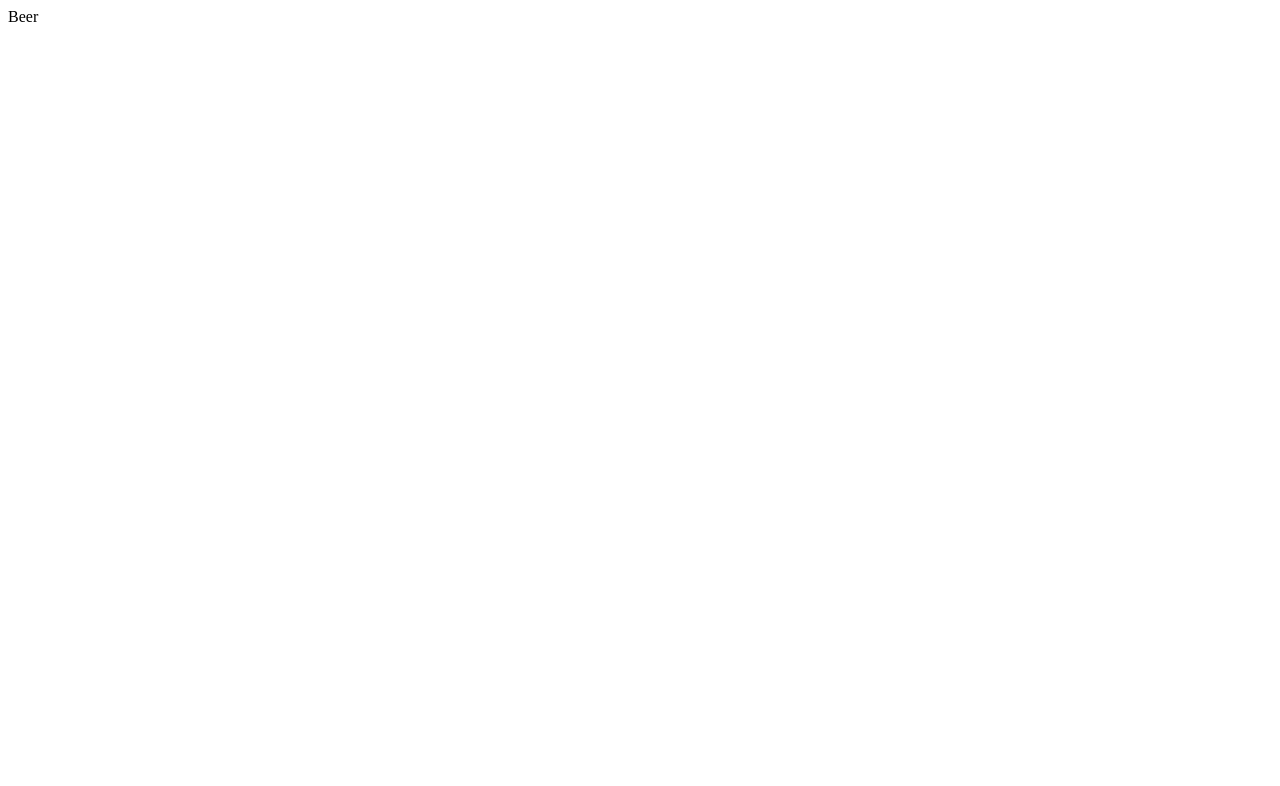
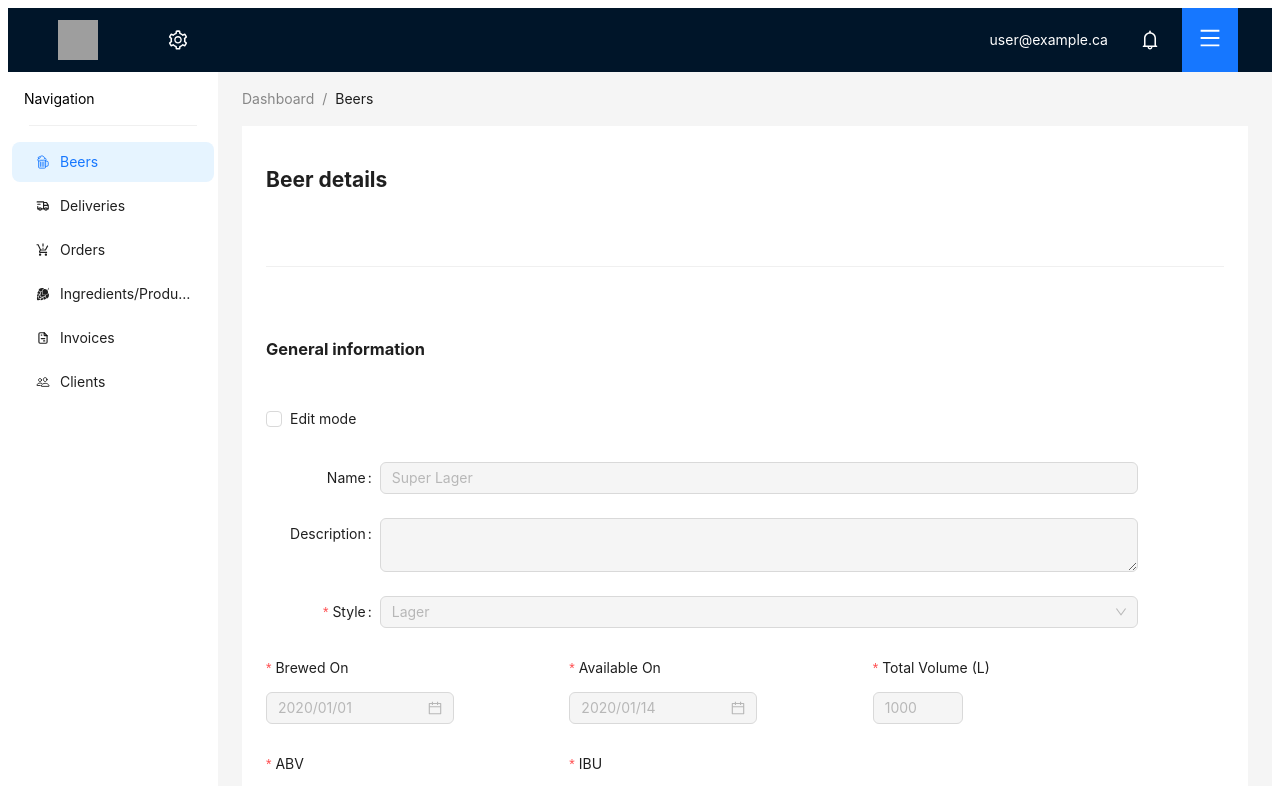
Before and after one commit to m3c-ode/m3b-mgtm-service, a Next.js app: page /beers/1 in a window 1280 px wide. Shown: the top 786 px of the page. Built offline with nearby package versions, Linux system fonts and the light colour scheme; grey boxes are pictures that could not be loaded.

Commit message:
simple beer info page with edit option tbc

```diff
--- a/src/components/Dashboard/Dashboard.tsx
+++ b/src/components/Dashboard/Dashboard.tsx
@@ -1,15 +1,13 @@
 import React from 'react';
-import { LaptopOutlined, NotificationOutlined, UserOutlined } from '@ant-design/icons';
 import type { MenuProps } from 'antd';
 import { Breadcrumb, Layout, Menu, theme } from 'antd';
-import { Footer } from 'antd/es/layout/layout';
-import Divider from 'antd/es/divider';
+import { Divider } from 'antd';
 import Link from 'next/link';
 import CustomNavigation from './CustomNavigation';
 import CustomHeader from './CustomHeader';
 import { Toaster } from 'react-hot-toast';
 
-const { Header, Content, Sider } = Layout;
+const { Header, Content, Sider, Footer } = Layout;
 
 const headerItems: MenuProps['items'] = ['1', '2', '3'].map((key) => ({
     key,
--- a/src/components/Forms/Beer/BeerForm.tsx
+++ b/src/components/Forms/Beer/BeerForm.tsx
@@ -73,7 +73,10 @@ const BeerForm = (props: Props) => {
             availableOn: formData.availableOn.format('YYYY-MM-DD'),
             qty: {
                 total: formData.qty,
-            }
+            },
+            abv: formData.abv,
+            ibu: formData.ibu,
+        };
         // hops: formData.hops,
         // grains: formData.grains
     };
--- a/src/components/Forms/Beer/BeerInfoFields.tsx
+++ b/src/components/Forms/Beer/BeerInfoFields.tsx
@@ -88,7 +88,6 @@ const BeerInfoFields = (props: Props) => {
 
                         label="Projected Volume (L)"
                         name="qty"
-                        // initialValue={new Date()}
                         rules={[{ required: true, message: 'Please input expected volume!' }]}
                     >
                         <InputNumber min={0} />
--- /dev/null
+++ b/src/components/Forms/Beer/EditBeerForm.tsx
@@ -0,0 +1,174 @@
+import { Form, Divider, Input, Select, Col, DatePicker, InputNumber, Row, Switch, Checkbox, Button } from 'antd';
+import dayjs from 'dayjs';
+import React, { useState } from 'react';
+import { BeerData, BeersStylesEnum } from '../../../types/beers';
+import Dashboard from '../../Dashboard';
+import styles from './styles.module.scss';
+const { TextArea } = Input;
+const { Option } = Select;
+
+
+type Props = {
+    data: BeerData;
+};
+
+const EditBeerForm = ({ data }: Props) => {
+    console.log("🚀 ~ file: EditBeerForm.tsx:14 ~ EditBeerForm ~ data", data);
+    const [form] = Form.useForm();
+
+    const [isFormDisabled, setIsFormDisabled] = useState(true);
+    // const router = useRouter();
+    // console.log('router query', router.query);
+
+    // extract data
+    const { name, description, style, status, abv, ibu, brewedOn, availableOn, qty } = data;
+    // console.log("🚀 ~ file: [id].tsx:19 ~ Beer ~ params", params);
+
+    const switchMode = ({ disabled }: { disabled: boolean; }) => {
+        console.log("🚀 ~ file: EditBeerForm.tsx:28 ~ switchMode ~ checked", disabled);
+        setIsFormDisabled(disabled);
+    };
+
+    const onFinish = (values: any) => {
+        console.log(values);
+    };
+
+    const onFinishFailed = (errorInfo: any) => {
+        console.log(errorInfo);
+    };
+
+    return (
+        <Dashboard>
+            <h2>Beer details</h2>
+            <Divider />
+            <h3>General information</h3>
+            <Checkbox
+                checked={!isFormDisabled}
+                onChange={(e) => setIsFormDisabled(!e.target.checked)}
+            >
+                Edit mode
+            </Checkbox>
+            <Form
+                form={form}
+                name="createBeerForm"
+                labelCol={{ span: 3 }}
+                wrapperCol={{ span: 20 }}
+                initialValues={{ remember: true }}
+                onFinish={onFinish}
+                onFinishFailed={onFinishFailed}
+                autoComplete="off"
+                className={styles.createBeerForm}
+                onValuesChange={switchMode}
+                disabled={isFormDisabled}
+            // layout="vertical"
+            >
+                <Form.Item
+                    initialValue={name}
+                    name="name" label="Name">
+                    <Input
+                        value={name}
+                    // defaultValue={name}
+                    />
+                </Form.Item>
+                <Form.Item
+                    initialValue={description}
+                    name="description" label="Description">
+                    <TextArea
+                        value={description}
+                        defaultValue={description}
+                    />
+                </Form.Item>
+                <Form.Item
+                    label="Style"
+                    name="style"
+                    initialValue={style}
+                    rules={[{ required: true, message: 'Please input beer style!' }]}
+                >
+                    <Select>
+                        {Object.values(BeersStylesEnum).map((value, index) => (
+
+                            <Option
+                                key={index}
+                                value={value}
+                            >
+                                {value}
+                            </Option>
+                        ))}
+                    </Select>
+                </Form.Item>
+                <Row>
+                    <Col span={8}>
+                        <Form.Item
+                            labelCol={{ span: 24 }}
+                            // labelAlign=
+                            label="Brewed On"
+                            name="brewedOn"
+                            initialValue={dayjs(brewedOn)}
+                            rules={[{ required: true, message: 'Please input brewedd on date!' }]}
+                        >
+                            <DatePicker /* defaultValue={dayjs()} */ format={'YYYY/MM/DD'}
+                            // placeholder={dayjs().format('YYYY/MM/DD')}
+                            />
+                        </Form.Item>
+                    </Col>
+                    <Col span={8}>
+                        <Form.Item
+                            labelCol={{ span: 24 }}
+                            label="Available On"
+                            name="availableOn"
+                            initialValue={dayjs(availableOn)}
+                            rules={[{ required: true, message: 'Please input available on date!' }]}
+                        >
+                            <DatePicker /* defaultValue={dayjs().add(4, 'week')} */ format={'YYYY/MM/DD'}
+                            // placeholder={dayjs().add(4, 'week').format('YYYY/MM/DD')}
+                            />
+                        </Form.Item>
+                    </Col>
+                    <Col span={8}>
+                        <Form.Item
+                            labelCol={{ span: 24 }}
+                            label="Total Volume (L)"
+                            name="qty"
+                            initialValue={qty.total}
+                            rules={[{ required: true, message: 'Please input total volume!' }]}
+                        >
+                            <InputNumber min={0} />
+                        </Form.Item>
+                    </Col>
+                </Row>
+                <Row>
+                    <Col span={8}>
+                        <Form.Item
+                            labelCol={{ span: 24 }}
+                            label="ABV"
+                            name="abv"
+                            initialValue={abv}
+                            rules={[{ required: true, message: 'Please input abv!' }]}
+                        >
+                            <InputNumber min={0} step={0.1} />
+                        </Form.Item>
+                    </Col>
+                    <Col span={8}>
+                        <Form.Item
+                            labelCol={{ span: 24 }}
+                            label="IBU"
+                            name="ibu"
+                            initialValue={ibu}
+                            rules={[{ required: true, message: 'Please input ibu!' }]}
+                        >
+                            <InputNumber min={0} />
+                        </Form.Item>
+                    </Col>
+                </Row>
+
+                <Form.Item>
+                    <Button type="primary" htmlType="submit">
+                        Save
+                    </Button>
+                </Form.Item>
+            </Form>
+        </Dashboard >
+    );
+};
+
+export default EditBeerForm;
--- a/src/pages/beers/[id]/index.tsx
+++ b/src/pages/beers/[id]/index.tsx
@@ -1,7 +1,8 @@
+import { Form } from 'antd';
 import { GetStaticPaths, GetStaticProps } from 'next';
-import { useRouter } from 'next/router';
 import React from 'react';
 import { getBeerData, getLocalBeersId } from '../../../../lib/beers';
+import EditBeerForm from '../../../components/Forms/Beer/EditBeerForm';
 import { BeerData } from '../../../types/beers';
 
 // Generates `/posts/1` and `/posts/2`
@@ -32,12 +33,28 @@ type Props = {
 };
 
 const Beer = ({ beerData }: Props) => {
+    console.log("🚀 ~ file: index.tsx:36 ~ Beer ~ beerData", beerData);
+
+    // const [form] = Form.useForm();
     // const router = useRouter();
     // console.log('router query', router.query);
 
+    // extract data
+
     // console.log("🚀 ~ file: [id].tsx:19 ~ Beer ~ params", params);
+
+    // const onFinish = (values:any) => {
+    // };
+
+    // const onFinishFailed = (errorInfo:any ) => {
+    // };
+
     return (
-        <div>Beer</div>
+        <>
+            <EditBeerForm
+                data={beerData}
+            />
+        </>
     );
 };
 
--- a/src/seed.ts
+++ b/src/seed.ts
@@ -3,30 +3,39 @@ import { BeerData, BeersStylesEnum, BeersStatusEnum } from "./types/beers";
 export let beerData: BeerData[] = [
     {
         id: '1',
+        name: 'Super Lager',
         style: BeersStylesEnum.Lager,
         brewedOn: '2020-01-01',
         availableOn: '2020-01-14',
         status: BeersStatusEnum.Ready,
+        abv: 5.0,
+        ibu: 22,
         qty: {
             total: 1000
         }
     },
     {
         id: '2',
+        name: "She's so Belle",
         style: BeersStylesEnum.PaleAle,
         brewedOn: '2020-01-01',
         availableOn: '2020-01-14',
         status: BeersStatusEnum.Fermenting,
+        abv: 5.5,
+        ibu: 35,
         qty: {
             total: 2000
         }
     },
     {
         id: '3',
+        name: 'Fit for Breakfast',
         style: BeersStylesEnum.Stout,
         brewedOn: '2020-01-01',
         availableOn: '2020-01-14',
         status: BeersStatusEnum.Conditioning,
+        abv: 8.2,
+        ibu: 32,
         qty: {
             total: 1000
         }
--- a/src/types/beers.ts
+++ b/src/types/beers.ts
@@ -7,13 +7,13 @@ export type BeersTableProps = {
 
 export type BeerData = {
     id: string,
-    style: BeersStylesEnum;
     name?: string,
-    abv?: number,
-    ibu?: number,
     description?: string,
     company?: string,
     brewer?: string,
+    style: BeersStylesEnum;
+    abv?: number,
+    ibu?: number,
     status: BeersStatusEnum,
     brewedOn: string | Date,
     availableOn: string | Date,
```
Also changed, not shown: src/components/Tables/BeersTable/BeersTable.tsx (+6 -1 lines). Lines whose indentation alone changed are shown as unchanged.
